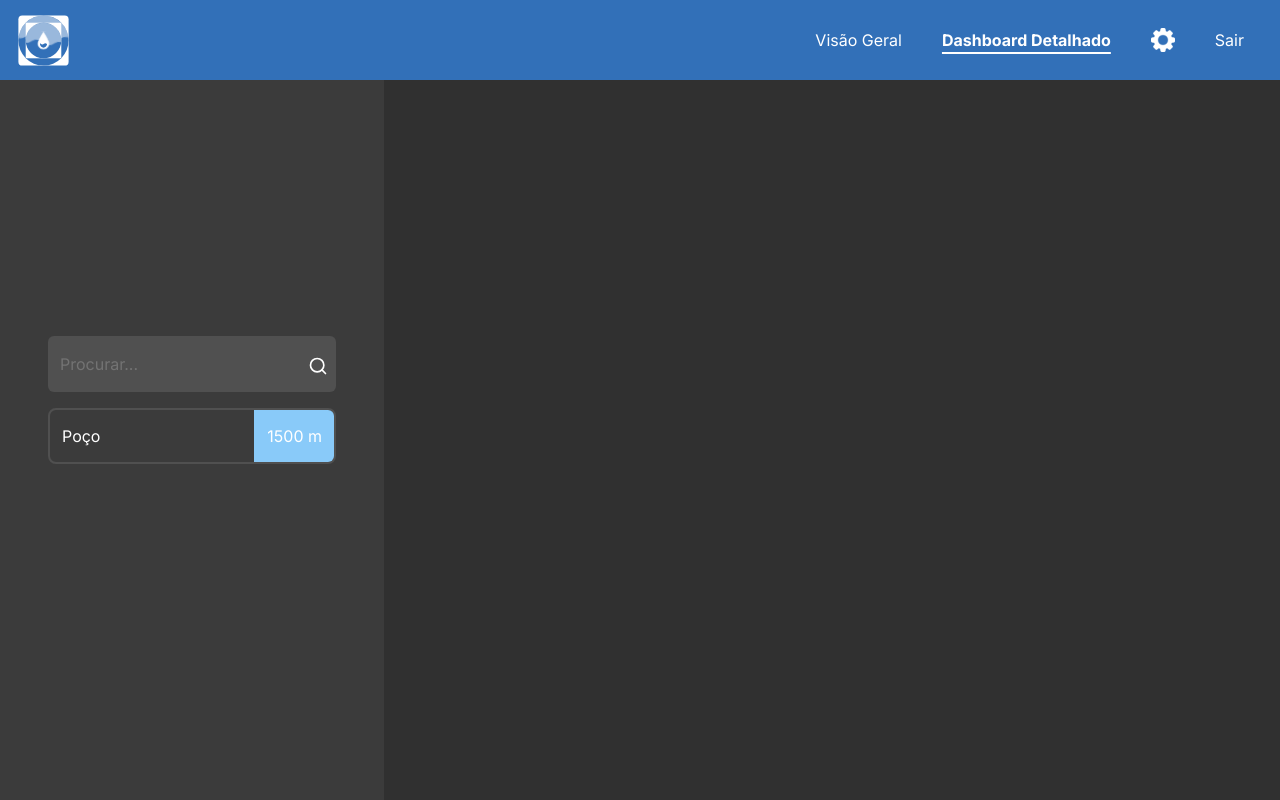
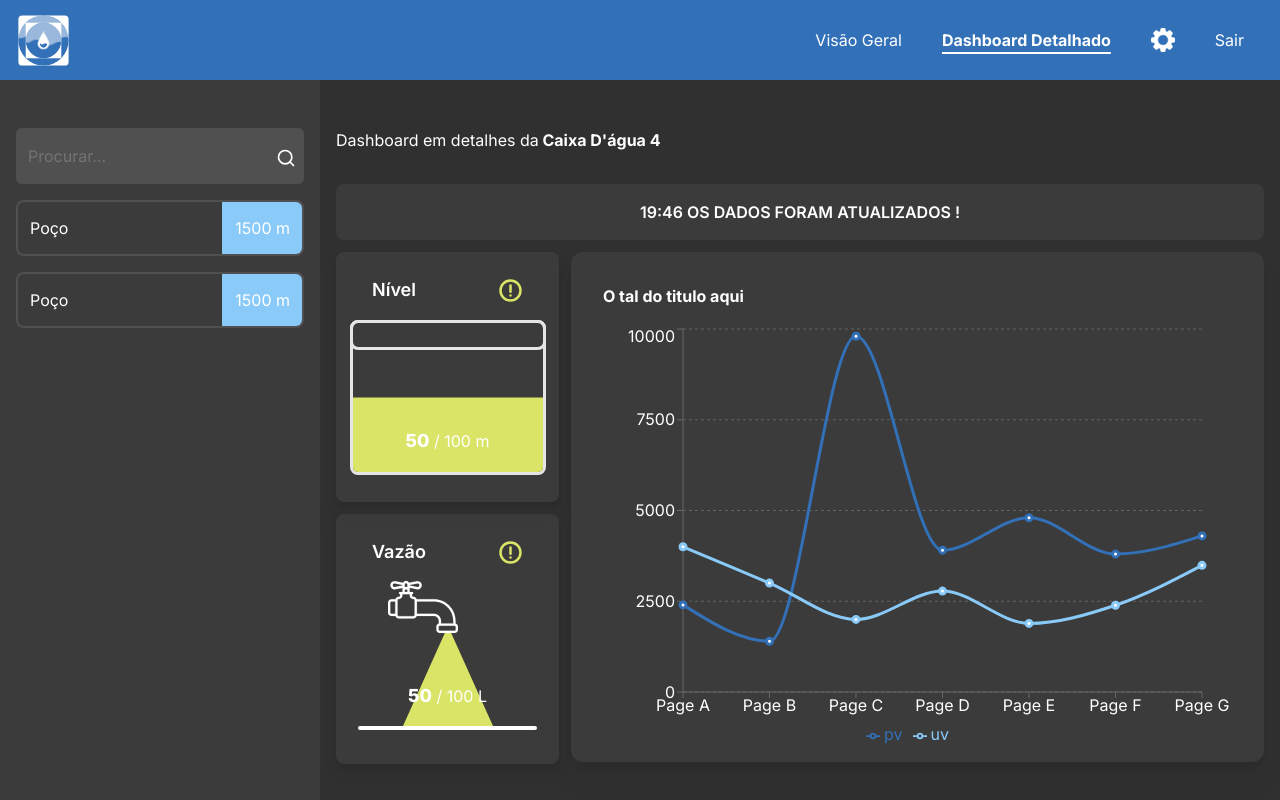
Before and after one commit to RivianSoldier/MAUAguas, a Next.js app in the folder front/mauaguas_front/: page /dashboard-detalhado in a window 1280 px wide. Built offline with nearby package versions, Linux system fonts and the light colour scheme.

Commit message:
grafico finalizado e estilizado, tela dashboard quase completa

```diff
--- a/front/mauaguas_front/app/dashboard-detalhado/page.js
+++ b/front/mauaguas_front/app/dashboard-detalhado/page.js
@@ -1,13 +1,18 @@
+"use client";
+
 import NavBar from "@/components/NavBar";
 import { Search } from "lucide-react";
 import { Input } from "@/components/ui/input";
+import Chart from "@/components/ui/chart";
+import { ModeloNivel } from "@/components/ui/modelo-nivel-geral";
+import { ModeloVazao } from "@/components/ui/modelo-vazao-geral";
 
 export default function DashboardDetalhado() {
   return (
     <main className="flex min-h-screen flex-col bg-[#303030]">
       <NavBar activePage="dashboard-detalhado" />
       <div className="flex flex-grow">
-        <div className="flex flex-col items-center justify-center w-96 bg-[#3b3b3b] gap-4">
+        <div className="flex flex-col items-center justify-start pt-32 w-96 bg-[#3b3b3b] gap-4 px-4">
           <div className="relative">
             <Input
               placeholder="Procurar..."
@@ -22,8 +27,41 @@ export default function DashboardDetalhado() {
               1500 m
             </div>
           </div>
+          <div className="flex flex-row h-14 w-72 border-[#505050] border-2 rounded-lg justify-between items-center text-white cursor-pointer hover:scale-[1.03] duration-75">
+            <p className="pl-3">Poço</p>
+            <div className="flex items-center justify-end pr-3 rounded-r-md bg-[#89caf9] h-full w-20">
+              1500 m
+            </div>
+          </div>
         </div>
-        <div>content</div>
+        <div className="flex flex-col w-full text-white mx-4">
+          <p className="mt-32">
+            Dashboard em detalhes da
+            <span className="font-bold"> Caixa D'água 4</span>
+          </p>
+          <div className="flex items-center justify-center bg-[#3b3b3b] rounded-lg h-14 font-semibold mt-8">
+            19:46 OS DADOS FORAM ATUALIZADOS !
+          </div>
+          <div className="grid grid-cols-4 gap-3 mt-3">
+            <div className="grid grid-cols-2 gap-3 col-span-4 min-[1190px]:col-span-1">
+              <div className="col-span-1 min-[1190px]:col-span-2">
+                <ModeloNivel
+                  nome={"Nível"}
+                  altura={50}
+                  capacidade={100}
+                  tipo={0}
+                />
+              </div>
+              <div className="col-span-1 min-[1190px]:col-span-2">
+                <ModeloVazao nome={"Vazão"} vazao={50} maximo={100} tipo={0} />
+              </div>
+            </div>
+
+            <div className="w-full col-span-4 min-[1190px]:col-span-3 flex row-span-2 items-center justify-center h-[510px]">
+              <Chart />
+            </div>
+          </div>
+        </div>
       </div>
     </main>
   );
--- /dev/null
+++ b/front/mauaguas_front/components/ui/chart.jsx
@@ -0,0 +1,140 @@
+"use client";
+import {
+  LineChart,
+  Line,
+  XAxis,
+  YAxis,
+  CartesianGrid,
+  Tooltip,
+  Legend,
+  ResponsiveContainer,
+} from "recharts";
+
+const data = [
+  {
+    name: "Page A",
+    uv: 4000,
+    pv: 2400,
+    amt: 2400,
+  },
+  {
+    name: "Page B",
+    uv: 3000,
+    pv: 1398,
+    amt: 2210,
+  },
+  {
+    name: "Page C",
+    uv: 2000,
+    pv: 9800,
+    amt: 2290,
+  },
+  {
+    name: "Page D",
+    uv: 2780,
+    pv: 3908,
+    amt: 2000,
+  },
+  {
+    name: "Page E",
+    uv: 1890,
+    pv: 4800,
+    amt: 2181,
+  },
+  {
+    name: "Page F",
+    uv: 2390,
+    pv: 3800,
+    amt: 2500,
+  },
+  {
+    name: "Page G",
+    uv: 3490,
+    pv: 4300,
+    amt: 2100,
+  },
+];
+
+const CustomTooltip = ({ active, payload, label }) => {
+  if (active && payload && payload.length) {
+    return (
+      <div
+        className="custom-tooltip"
+        style={{
+          backgroundColor: "#505050",
+          color: "white",
+          borderRadius: "6px",
+          border: "none",
+          display: "flex",
+          flexDirection: "column",
+          padding: "10px",
+        }}
+      >
+        <p style={{ fontWeight: 600 }} className="label">{`${label}`}</p>
+        <div
+          style={{
+            display: "flex",
+            flexDirection: "row",
+            justifyContent: "space-between",
+          }}
+        >
+          <p style={{ fontWeight: 600, marginRight: "4px" }}>UV:</p>
+          <p style={{}}>{`${payload[0].value}`}</p>
+          <p
+            style={{ fontWeight: 600, marginLeft: "20px", marginRight: "4px" }}
+          >
+            PV:{" "}
+          </p>
+          <p>{`${payload[1].value}`}</p>
+        </div>
+      </div>
+    );
+  }
+
+  return null;
+};
+
+function Chart() {
+  return (
+    <ResponsiveContainer
+      className={"bg-[#3b3b3b] rounded-xl drop-shadow-xl p-8  h-full"}
+      width="100%"
+      height="100%"
+    >
+      <p className="pb-4 font-bold">O tal do titulo aqui</p>
+      <LineChart
+        width={500}
+        height={300}
+        data={data}
+        margin={{
+          top: 5,
+          right: 30,
+          left: 20,
+          bottom: 24,
+        }}
+      >
+        <CartesianGrid strokeDasharray="3" vertical={false} stroke="#606060" />
+        <XAxis dataKey="name" tick={{ fill: "white" }} />
+        <YAxis tick={{ fill: "white" }} />
+        <Tooltip content={<CustomTooltip />} />
+        <Legend />
+        <Line
+          type="monotone"
+          dataKey="pv"
+          stroke="#3270B8"
+          activeDot={{ r: 8 }}
+          strokeWidth={3}
+        />
+        <Line
+          type="monotone"
+          dataKey="uv"
+          stroke="#89caf9"
+          strokeWidth={3}
+          activeDot={{ r: 6 }}
+        />
+      </LineChart>
+    </ResponsiveContainer>
+  );
+}
+
+export default Chart;
--- a/front/mauaguas_front/components/ui/modelo-nivel-geral.jsx
+++ b/front/mauaguas_front/components/ui/modelo-nivel-geral.jsx
@@ -41,7 +41,7 @@ export function ModeloNivel({ altura, capacidade, nome, tipo }) {
     }
 
     return (
-        <div className={`relative ${tipo == 1 ? alturaPoco : alturaCaixa} w-full min-w-[192px] bg-[#3B3B3B] rounded-lg ${tipo == 1 ? "row-span-2" : "row-span-1"} col-span-1 drop-shadow-lg z-30`}>
+        <div className={`relative ${tipo == 1 ? alturaPoco : alturaCaixa} w-full min-w-[192px] bg-[#3B3B3B] rounded-lg ${tipo == 1 ? "row-span-2" : "row-span-1"} col-span-1 drop-shadow-lg z-30 text-white`}>
             <div className="flex justify-between items-center py-6 px-9">
                 <TooltipProvider>
                     <Tooltip>
--- a/front/mauaguas_front/package.json
+++ b/front/mauaguas_front/package.json
@@ -25,6 +25,7 @@
     "react": "^18",
     "react-dom": "^18",
     "react-primitives": "^0.8.1",
+    "recharts": "^2.12.7",
     "tailwind-merge": "^2.3.0",
     "tailwindcss-animate": "^1.0.7"
   },
```
Also changed, not shown: front/mauaguas_front/components/ui/modelo-vazao-geral.jsx (line endings or trailing spaces), 1 other file (tests, documents, lock files or other folders).
